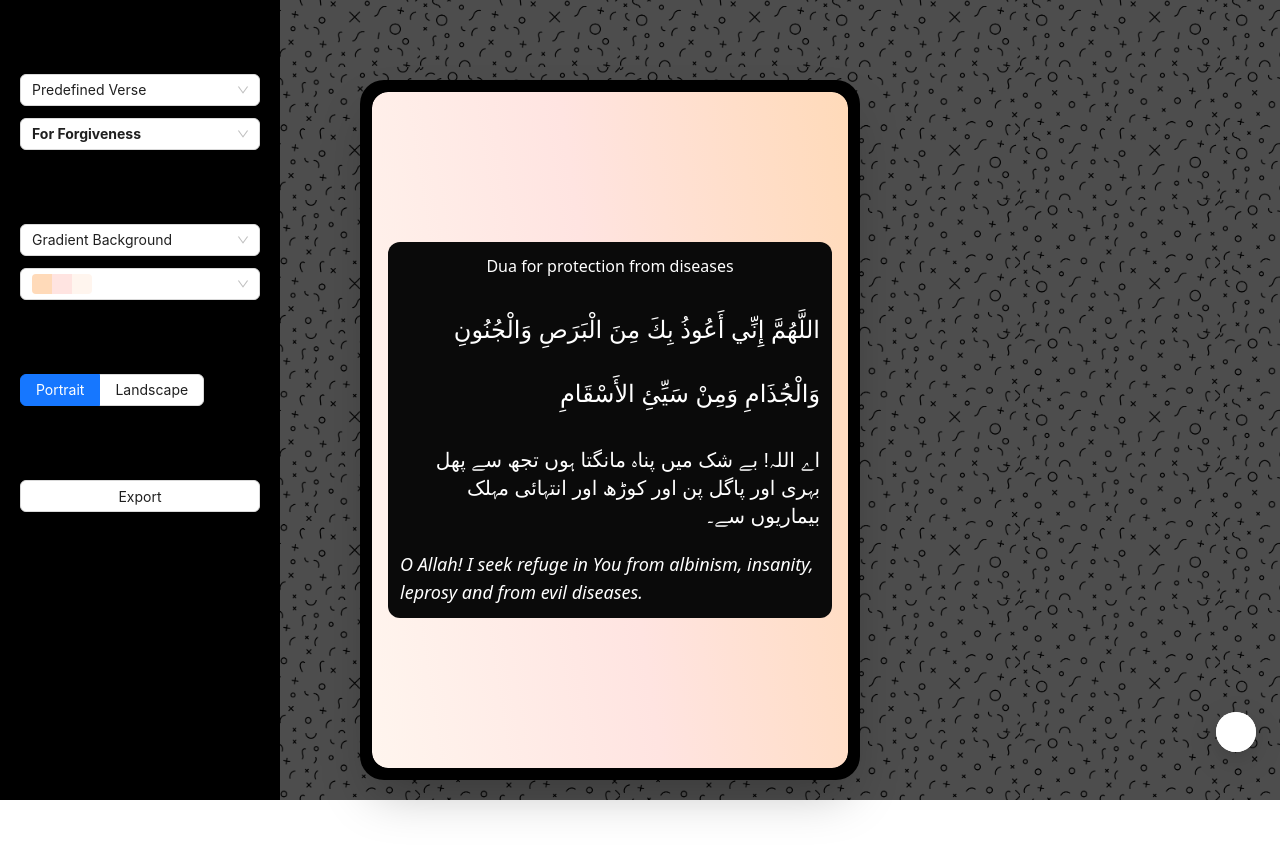
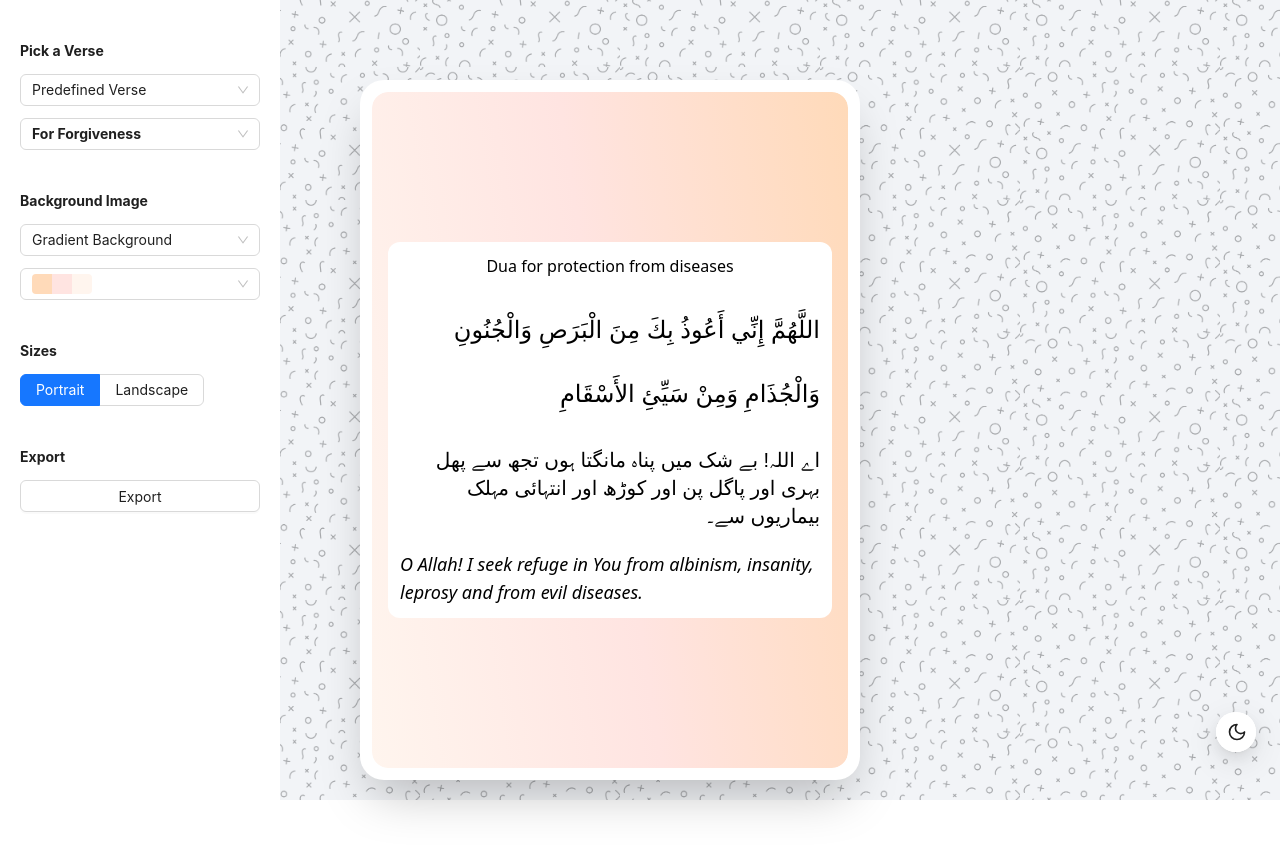
Before and after one commit to realtouseef/instant-islamic-posters, a Next.js app: page / in a window 1280 px wide. Shown: the top 852 px of the page. Built offline with nearby package versions, Linux system fonts and the light colour scheme; a web font is replaced by a local one; what @ant-design/nextjs-registry would draw is missing.

Commit message:
[FIX]: new visit caused half white half black, html2canvas-prop

```diff
--- a/app/components/organisms/sidebar.tsx
+++ b/app/components/organisms/sidebar.tsx
@@ -95,13 +95,13 @@ const Sidebar = () => {
       </div>
 
       <div className="flex flex-col gap-y-3 w-full">
-        <Typography.Text className="text-xs font-bold text-black dark:text-white">
+        <Typography.Text className="text-xs font-bold">
           Background Image
         </Typography.Text>
 
         <Select
           defaultValue="gradient"
-          className="w-60 bg-white dark:bg-black"
+          className="w-60"
           onChange={(value) => setBackgroundType(value as "image" | "gradient")}
           options={backgroundOptions}
         />
--- a/app/layout.tsx
+++ b/app/layout.tsx
@@ -23,7 +23,7 @@ export default function RootLayout({
   children: React.ReactNode;
 }>) {
   return (
-    <html lang="en" className='dark'>
+    <html lang="en">
       <body className={`${quicksand.variable} antialiased overflow-hidden`}>
         <AntdRegistry>
           <ReactQueryProvider>
--- a/app/lib/helpers.tsx
+++ b/app/lib/helpers.tsx
@@ -1,5 +1,5 @@
 import clsx, { ClassValue } from "clsx";
-import html2canvas from "html2canvas";
+import html2canvas from "html2canvas-pro";
 import { RefObject } from "react";
 import { twMerge } from "tailwind-merge";
 
--- a/package.json
+++ b/package.json
@@ -14,7 +14,7 @@
     "antd": "^5.24.5",
     "axios": "^1.8.4",
     "clsx": "^2.1.1",
-    "html2canvas": "^1.4.1",
+    "html2canvas-pro": "^1.5.8",
     "next": "15.2.3",
     "react": "^19.0.0",
     "react-dom": "^19.0.0",
```
Also changed, not shown: 1 other file (tests, documents, lock files or other folders).
